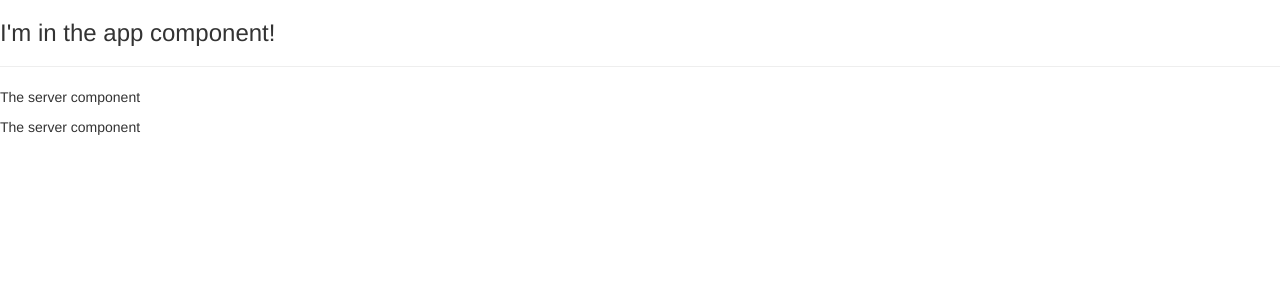
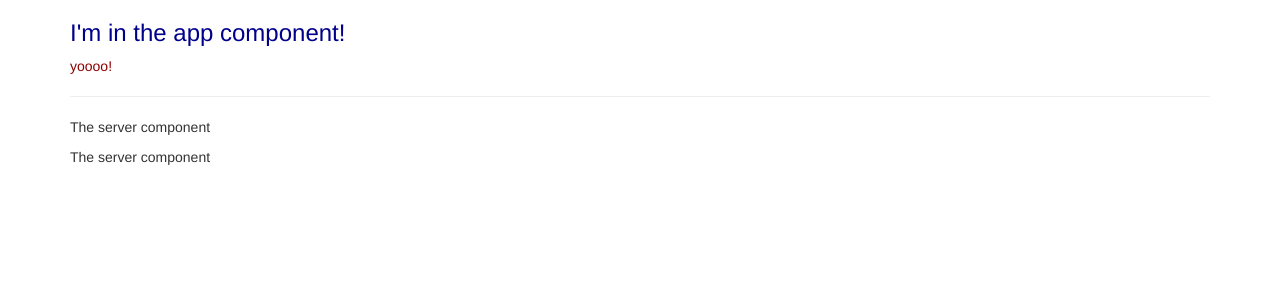
Before and after one commit to SzilardZ/angular-tutorial-1-the-basics, an Angular app: page / in a window 1280 px wide. Shown: the top 300 px of the page. Built offline with nearby package versions, Linux system fonts and the light colour scheme.

Commit message:
warningAlert component file structure

```diff
--- a/src/app/app.component.css
+++ b/src/app/app.component.css
@@ -0,0 +1,7 @@
+h3 {
+  color: darkblue;
+}
+
+p {
+  color: darkred;
+}
--- a/src/app/app.component.html
+++ b/src/app/app.component.html
@@ -1,3 +1,10 @@
-<h3>I'm in the app component!</h3>
-<hr>
-<app-servers></app-servers>
+<div class="container">
+  <div class="row">
+    <div class="col-xs-12">
+      <h3>I'm in the app component!</h3>
+      <p>yoooo!</p>
+      <hr>
+      <app-servers></app-servers>
+    </div>
+  </div>
+</div>
```
Also changed, not shown: src/app/warning_alert/warningAlert.component.html (added, +10 -0 lines), src/app/warning_alert/warningAlert.component.css (added), src/app/warning_alert/warningAlert.component.ts (added).
